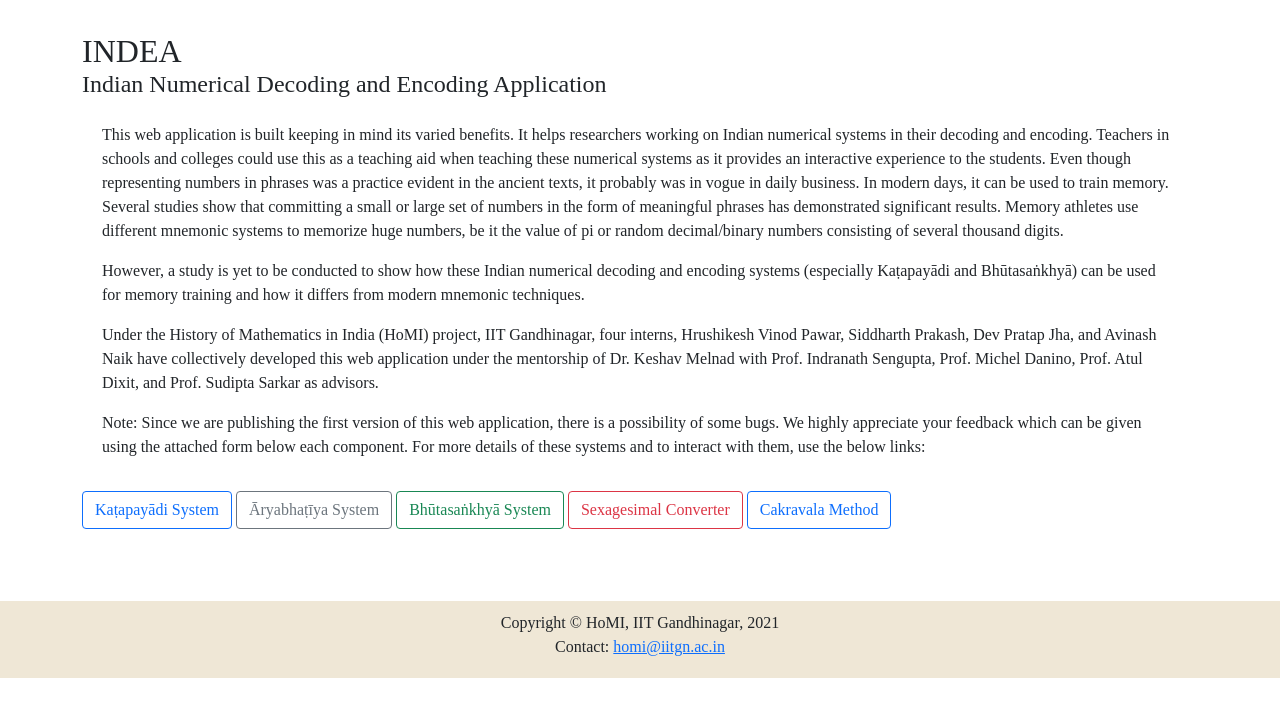
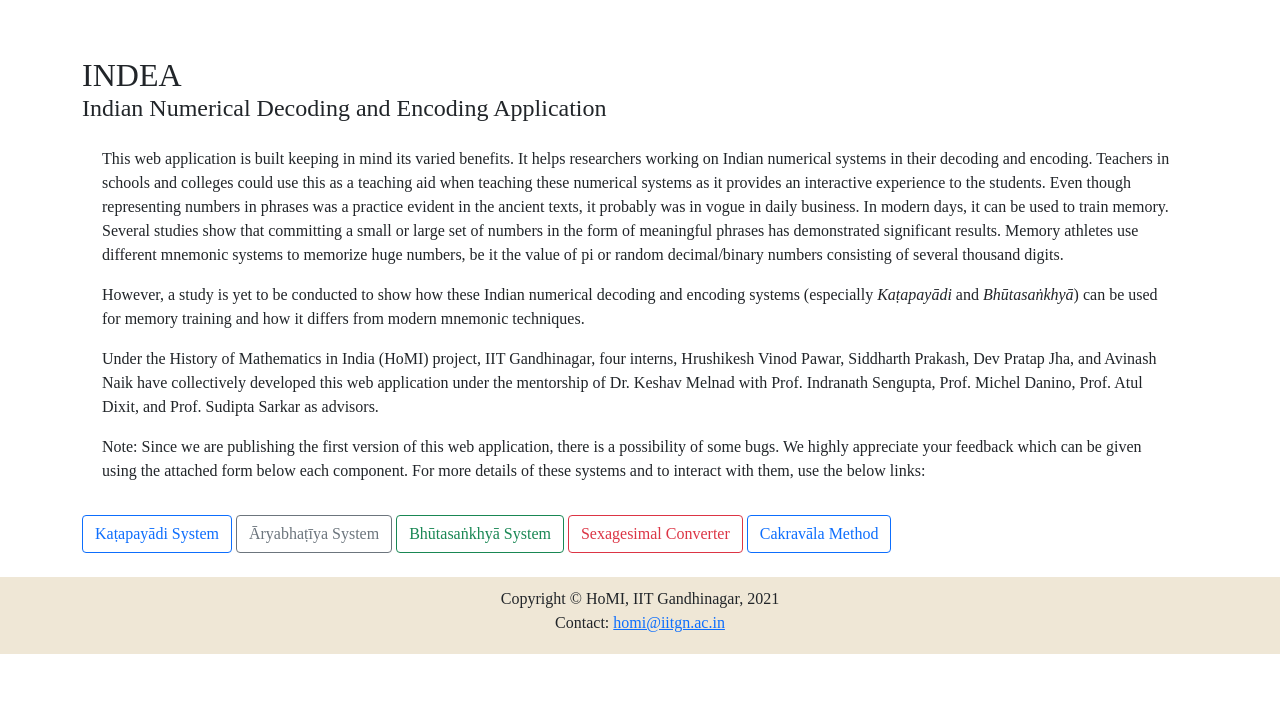
Before and after one commit to HrushikeshPawar/HoMI-Project, a Flask app: page / in a window 1280 px wide. Shown: the part 56-773 px from the top of the page. Run offline with Flask 2, Linux system fonts and the light colour scheme.

Commit message:
Updated the Content

```diff
--- a/app/templates/aryabhatan.html
+++ b/app/templates/aryabhatan.html
@@ -10,7 +10,7 @@
             </h2>
             <div id="collapseOne" class="accordion-collapse collapse show" aria-labelledby="headingOne" data-bs-parent="#accordionExample">
                 <div class="accordion-body">
-                    <p>Āryabhaṭa devised this system and used it in his famous <i>Āryabhaṭīya</i>. No other Indian astronomer or mathematician seems to have employed this system given its complexity. Here, both consonants and vowels represent numbers. While consonants <i>k</i> to <i>m</i> and <i>y</i> to <i>h</i> depict numbers from 1 to 25 and 30 to 100 respectively, vowels depict the decimal values 10<sup>0</sup> to 10<sup>16</sup>. Our application decodes and encodes this system from string to number and vice versa respectively. For more details, go to <a href="https://en.wikipedia.org/wiki/%C4%80ryabha%E1%B9%ADa_numeration">Āryabhaṭa numeration</a>
+                    <p>Āryabhaṭa devised this system and used it in his famous <i>Āryabhaṭīya</i>. No other Indian astronomer or mathematician seems to have employed this system given its complexity. Here, both consonants and vowels represent numbers. While consonants <i>k</i> to <i>m</i> and <i>y</i> to <i>h</i> depict numbers from 1 to 25 and 30 to 100 respectively, vowels depict the decimal values 10<sup>0</sup> to 10<sup>16</sup>. Our application decodes and encodes this system from string to number and vice versa respectively. For more details, go to <a href="https://en.wikipedia.org/wiki/%C4%80ryabha%E1%B9%ADa_numeration">Āryabhaṭa numeration</a>.
                     </p>
 
                     Examples for the decoder:
--- a/app/templates/cakravala-method.html
+++ b/app/templates/cakravala-method.html
@@ -4,7 +4,7 @@
 {% endblock css %}
 {% block tool %}
 <div style="background-color:white;">
-    <h3 id='cakravala'>Cakravala Calculator</h3>
+    <h3 id='cakravala'>Cakravāla Calculator</h3>
     <div class="form-container">
         <form action="/tools/cakravala-calculator" method="post">
             {{ form.hidden_tag() }}
--- a/app/templates/cakravala.html
+++ b/app/templates/cakravala.html
@@ -6,12 +6,12 @@
     <div class="accordion" id="accordionExample">
         <div class="accordion-item">
             <h2 class="accordion-header" id="headingOne">
-                Cakravala Method
+                Cakravāla Method
             </h2>
             <div id="collapseOne" class="accordion-collapse collapse show" aria-labelledby="headingOne" data-bs-parent="#accordionExample">
                 <div class="accordion-body">
                     <p>
-                        The <i>Cakravāla</i> method is a cyclic algorithm to solve indeterminate quadratic equations of type a<sup>2</sup> = N*b<sup>2</sup> + 1, attributed to Bhāskara II. Our application produces the values of a and b and the verbose option produces the intermediate steps. For more information, go to <a href='https://en.wikipedia.org/wiki/Chakravala_method'>Cakravala Method</a>.
+                        The <i>Cakravāla</i> method is a cyclic algorithm to solve indeterminate quadratic equations of type a<sup>2</sup> = N*b<sup>2</sup> + 1, attributed to Bhāskara II. Our application produces the values of a and b and the verbose option produces the intermediate steps. For more information, go to <a href='https://en.wikipedia.org/wiki/Chakravala_method'>Cakravāla Method</a>.
                     </p>
                 </div>
             </div>
--- a/app/templates/home.html
+++ b/app/templates/home.html
@@ -1,6 +1,6 @@
 {% extends 'base.html' %}
 {% block content %}
-
+<br>
 <div class="accordion" id="accordionExample">
     <div class="Accordion-item">
         <h2 class="accordion-header" id="headingOne">
@@ -13,7 +13,7 @@
             <div class="accordion-body">
                 <p>This web application is built keeping in mind its varied benefits. It helps researchers working on Indian numerical systems in their decoding and encoding. Teachers in schools and colleges could use this as a teaching aid when teaching these numerical systems as it provides an interactive experience to the students. Even though representing numbers in phrases was a practice evident in the ancient texts, it probably was in vogue in daily business. In modern days, it can be used to train memory. Several studies show that committing a small or large set of numbers in the form of meaningful phrases has demonstrated significant results. Memory athletes use different mnemonic systems to memorize huge numbers, be it the value of pi or random decimal/binary numbers consisting of several thousand digits.</p>
 
-                <p>However, a study is yet to be conducted to show how these Indian numerical decoding and encoding systems (especially Kaṭapayādi and Bhūtasaṅkhyā) can be used for memory training and how it differs from modern mnemonic techniques.</p>
+                <p>However, a study is yet to be conducted to show how these Indian numerical decoding and encoding systems (especially <i>Kaṭapayādi</i> and <i>Bhūtasaṅkhyā</i>) can be used for memory training and how it differs from modern mnemonic techniques.</p>
 
                 <p>Under the History of Mathematics in India (HoMI) project, IIT Gandhinagar, four interns, Hrushikesh Vinod Pawar, Siddharth Prakash, Dev Pratap Jha, and Avinash Naik have collectively developed this web application under the mentorship of Dr. Keshav Melnad with Prof. Indranath Sengupta, Prof. Michel Danino, Prof. Atul Dixit, and Prof. Sudipta Sarkar as advisors.</p>
 
@@ -30,8 +30,8 @@
         <a class="btn btn-outline-secondary" href="/aryabhatan">Āryabhaṭīya System</a>
         <a class="btn btn-outline-success" href="/bhutasankhya">Bhūtasaṅkhyā System</a>
         <a class="btn btn-outline-danger" href="/sexagesimal">Sexagesimal Converter</a>
-        <a class="btn btn-outline-primary" href="/cakravala">Cakravala Method</a>
+        <a class="btn btn-outline-primary" href="/cakravala">Cakravāla Method</a>
     </div>
 </div>
-<br><br><br>
+<br>
 {% endblock content %}
--- a/app/templates/katapayadi.html
+++ b/app/templates/katapayadi.html
@@ -10,7 +10,7 @@
             </h2>
             <div id="collapseOne" class="accordion-collapse collapse show" aria-labelledby="headingOne" data-bs-parent="#accordionExample">
                 <div class="accordion-body">
-                    <p>It is an ancient Indian numerical encoding system where <i>devanāgari letters</i>  are assigned numbers. Here, the consonants <i>k, ṭ, p, y</i>  represent number 1, and <i>kh, ṭh, ph, r</i>  represent number 2, and so on. When many letters can represent a single number, it provides the flexibility in forming meaningful words to depict numbers so that they could fit in the chosen prosody. For more details, go to <a href="https://en.wikipedia.org/wiki/Katapayadi_system">Katapayadi System</a>.</p>
+                    <p>It is an ancient Indian numerical encoding system where <i>Devanāgarī letters</i>  are assigned numbers. Here, the consonants <i>k, ṭ, p, y</i>  represent number 1, and <i>kh, ṭh, ph, r</i>  represent number 2, and so on. When many letters can represent a single number, it provides the flexibility in forming meaningful words to depict numbers so that they could fit in the chosen prosody. For more details, go to <a href="https://en.wikipedia.org/wiki/Katapayadi_system">Kaṭapayādi System</a>.</p>
 
                     <p>Our application will handle the decoding and encoding of this system. While decoding is done by syllable parsing and figuring out the associated number, for encoding, we have created a huge database of Sanskrit words sourced from various dictionaries. When an input number is given, matching words are retrieved from the database. When the input number doesn’t have an exact match, then it is split variously, and matching words are then retrieved from the database for the segments of the number.</p>
 
--- a/app/templates/sexagesimal.html
+++ b/app/templates/sexagesimal.html
@@ -6,12 +6,12 @@
     <div class="accordion" id="accordionExample">
         <div class="accordion-item">
             <h2 class="accordion-header" id="headingOne">
-                Sexagesimal System
+                Sexagesimal Calculator
             </h2>
             <div id="collapseOne" class="accordion-collapse collapse show" aria-labelledby="headingOne" data-bs-parent="#accordionExample">
                 <div class="accordion-body">
                    <p>
-                    Since ancient times, the sexagesimal number system has been in use. Many civilizations have used this system in daily transactions as well as in astronomical and mathematical calculations since the number 60 has many factors. Even though we find some calculators available online, our application is unique for pedagogical purposes as it not only gives the result but also the intermediate steps, which help teachers in teaching and students in practising and visualizing. Each component of our calculator has its description of its usability. For more details about the sexagesimal system, go to <a href='https://en.wikipedia.org/wiki/Sexagesimal'>Sexagesimal Number System</a>
+                    Since ancient times, the sexagesimal number system has been in use. Many civilizations have used this system in daily transactions as well as in astronomical and mathematical calculations since the number 60 has many factors. Even though we find some calculators available online, our application is unique for pedagogical purposes as it not only gives the result but also the intermediate steps, which help teachers in teaching and students in practising and visualizing. Each component of our calculator has its description of its usability. For more details about the sexagesimal system, go to <a href='https://en.wikipedia.org/wiki/Sexagesimal'>Sexagesimal Number System</a>.
                    </p>
                 </div>
             </div>
```
